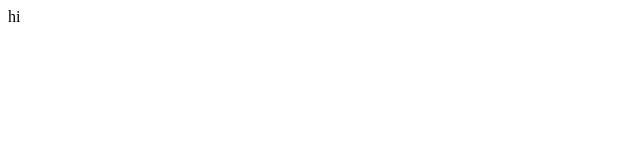
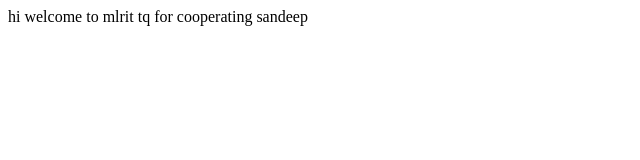
Before and after one commit to viha105/chand, a plain HTML site: page index.html in a window 1280 px wide. Shown: the whole page, without its empty margins (0-640 px from the left). Drawn offline with Linux system fonts and the light colour scheme.

Commit message:
index.html

```diff
--- a/index.html
+++ b/index.html
@@ -3,6 +3,6 @@
 <title>Demo</title>
 </head>
 <body>
-<p>hi</p>
+<p>hi welcome to mlrit tq for cooperating sandeep </p>
 </body>
 </html>
```
